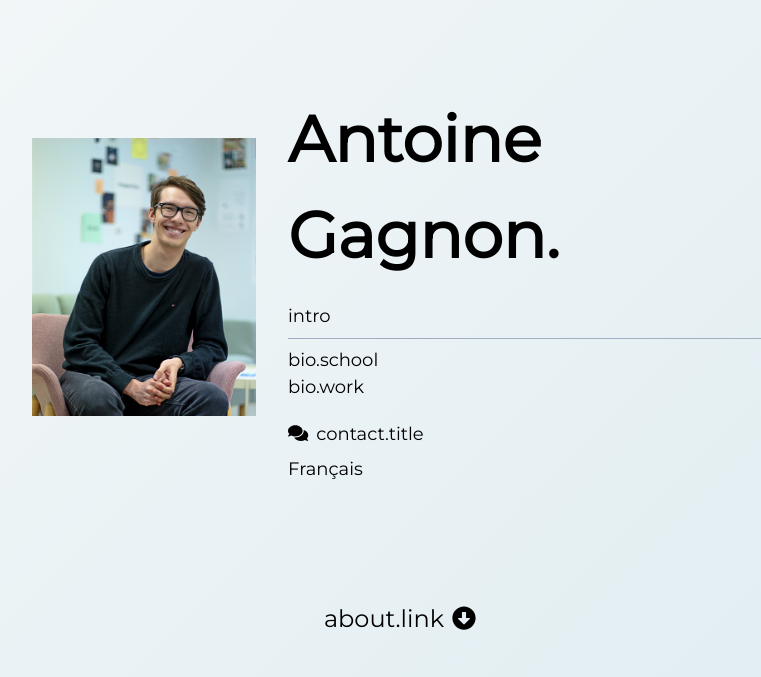
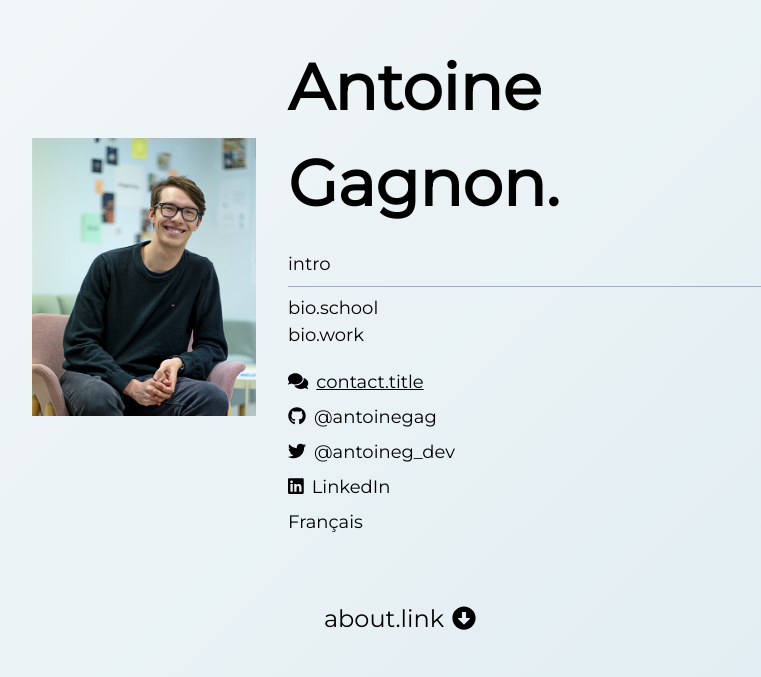
Before and after one commit to antoinegag/antoineg.dev, a React (Create React App) app: page /#/ in a window 1280 px wide. Shown: the part 123-800 px from the top of the page, without its empty margins (240-1001 px from the left). Built offline with nearby package versions, Linux system fonts and the light colour scheme; what i18next-xhr-backend would draw is missing.

Commit message:
Move up contact

```diff
--- a/src/pages/Home/Contact.js
+++ b/src/pages/Home/Contact.js
@@ -13,7 +13,7 @@ export default function Contact() {
   const { t } = useTranslation();
   return (
     <div className="w-full second h-full" id="contact">
-      <div className="text-center py-10">
+      <div className="text-center pt-10 pb-5">
         <h2 className="py-2">{t("contact.title")}.</h2>
         <p className="text-lg">{t("contact.description")}</p>
       </div>
--- a/src/pages/Home/Hero.js
+++ b/src/pages/Home/Hero.js
@@ -6,11 +6,16 @@ import {
   faArrowAltCircleDown,
   faComments,
 } from "@fortawesome/free-solid-svg-icons";
+import {
+  faTwitter,
+  faLinkedin,
+  faGithub,
+} from "@fortawesome/free-brands-svg-icons";
 
 export default function Hero() {
   const { t, i18n } = useTranslation();
   return (
-    <div className="xl:px-64 main flex justify-center items-center h-full">
+    <div className="xl:px-64 main flex justify-center items-center min-h-full">
       <div class="w-1/3 px-4 hidden md:block">
         <img
           className="d-none d-md-block"
@@ -37,10 +42,29 @@ export default function Hero() {
               />
               {t("bio.looking_internship")}
             </p> */}
-          <Link to="contact" spy={true} smooth={true} duration={600}>
+
+          <Link
+            className="underline"
+            to="contact"
+            spy={true}
+            smooth={true}
+            duration={600}
+          >
             <FontAwesomeIcon icon={faComments} className="mr-2" />
             {t("contact.title")}
           </Link>
+          <div className="my-2">
+            <FontAwesomeIcon icon={faGithub} className="mr-2" />
+            <a href="https://github.com/antoinegag">@antoinegag</a>
+          </div>
+          <div className="my-2">
+            <FontAwesomeIcon icon={faTwitter} className="mr-2" />
+            <a href="https://twitter.com/antoineg_dev">@antoineg_dev</a>
+          </div>
+          <div className="my-2">
+            <FontAwesomeIcon icon={faLinkedin} className="mr-2" />
+            <a href="https://www.linkedin.com/in/antoine-gagnon/">LinkedIn</a>
+          </div>
         </p>
         <div>
           {i18n.language === "fr" ? (
```
